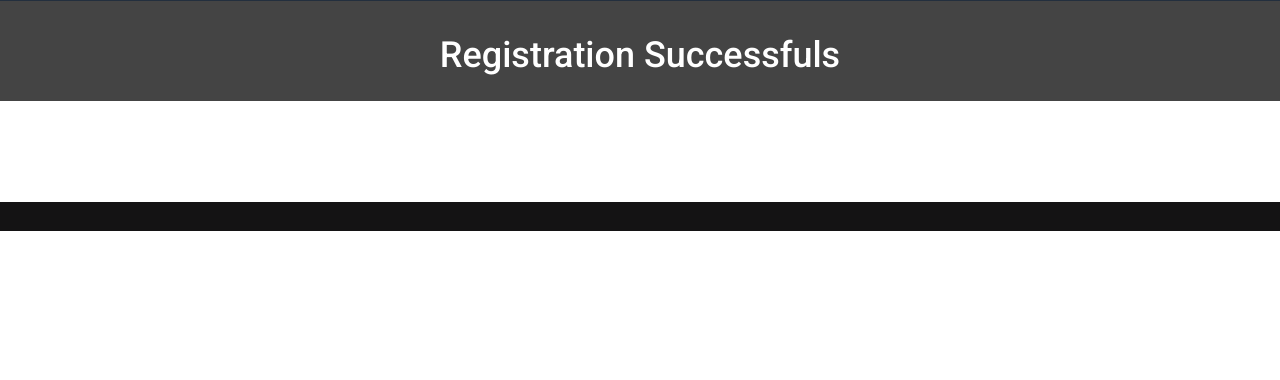
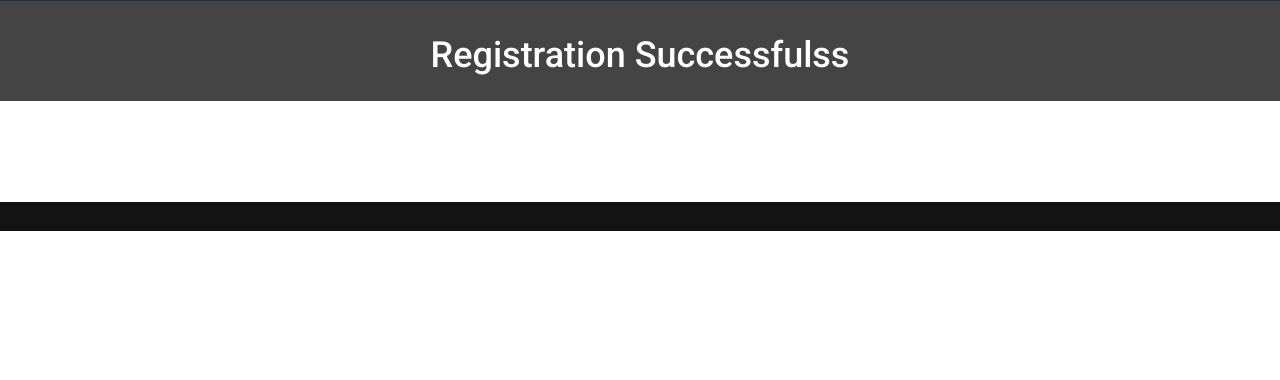
Before and after one commit to Brijesh805/eCommerce-Site, a PHP site: the page made by verify.php in a window 1280 px wide. Shown: the part 181-561 px from the top of the page. Run offline with PHP 8.4, Linux system fonts and the light colour scheme; data comes from the database, SQL or seed files in the repository; data that the repository does not hold is empty; some libraries are stand-ins or nearby versions.

Commit message:
version3

```diff
--- a/verify.php
+++ b/verify.php
@@ -29,7 +29,7 @@ if ( (!isset($_REQUEST['email'])) || (isset($_REQUEST['token'])) )
 
 <div class="page-banner" style="background-color:#444;">
     <div class="inner">
-        <h1>Registration Successfuls</h1>
+        <h1>Registration Successfulss</h1>
     </div>
 </div>
 
```
